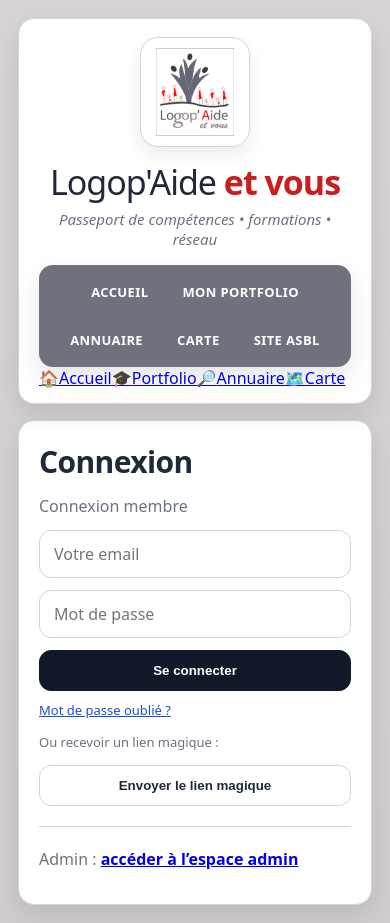
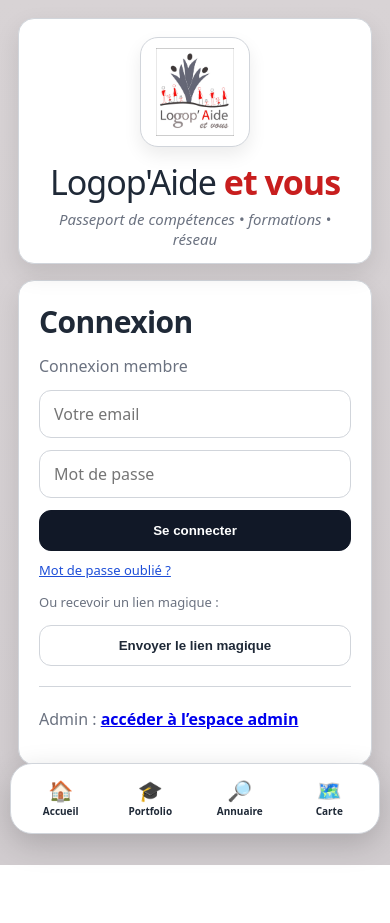
Before and after one commit to Marysepiqueray/logop-portfolio, a Next.js app: page / in a window 390 px wide. After the commit the page ends 865 px from the top, so only its background shows below. Built offline with nearby package versions, Linux system fonts and the light colour scheme; no server answers.

Commit message:
Update globals.css

```diff
--- a/app/globals.css
+++ b/app/globals.css
@@ -389,3 +389,57 @@
     grid-template-columns: 1fr;
   }
 }
+/* Barre mobile premium */
+
+.mobile-tabbar {
+  display: none;
+}
+
+@media (max-width: 760px) {
+  body {
+    padding-bottom: 82px;
+  }
+
+  .navbar {
+    display: none;
+  }
+
+  .mobile-tabbar {
+    position: fixed;
+    left: 10px;
+    right: 10px;
+    bottom: 10px;
+    z-index: 9999;
+    display: flex;
+    justify-content: space-around;
+    align-items: center;
+    gap: 6px;
+    background: #ffffff;
+    border: 1px solid var(--border);
+    border-radius: 22px;
+    box-shadow: 0 10px 30px rgba(0,0,0,.18);
+    padding: 10px 8px;
+  }
+
+  .mobile-tabbar a {
+    flex: 1;
+    text-align: center;
+    text-decoration: none;
+    color: var(--text);
+    font-size: 20px;
+    line-height: 1.1;
+    font-weight: 700;
+    padding: 6px 4px;
+    border-radius: 14px;
+  }
+
+  .mobile-tabbar a span {
+    display: block;
+    font-size: 10px;
+    margin-top: 4px;
+  }
+
+  .mobile-tabbar a:hover {
+    background: #f3f4f6;
+  }
+}
```
